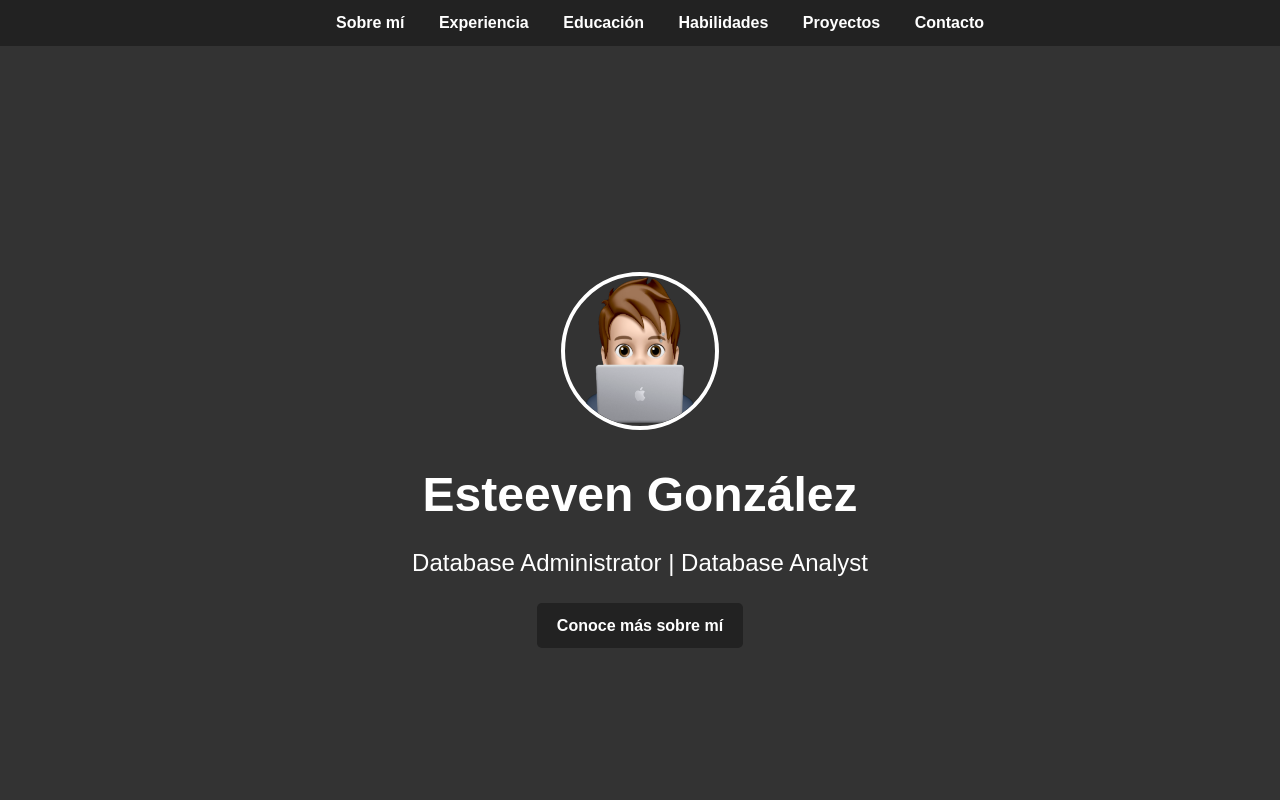
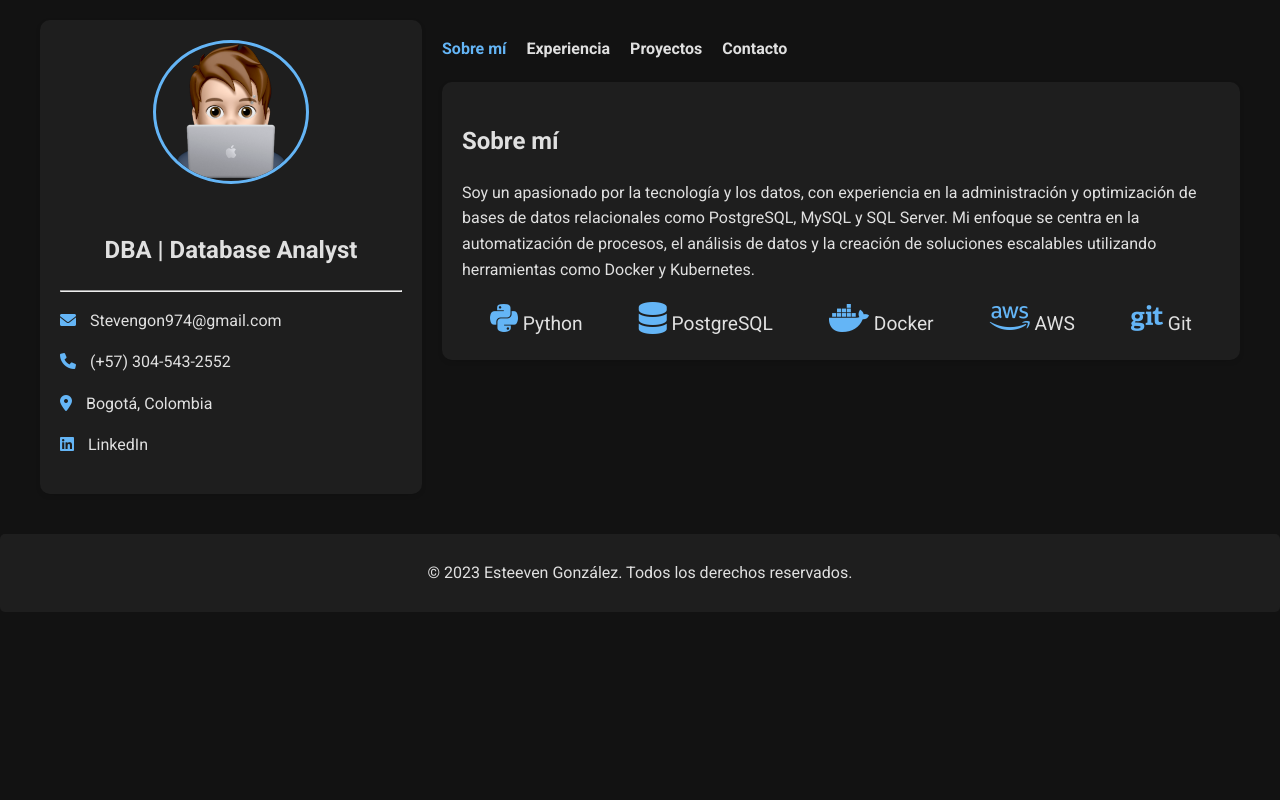
Before and after one commit to SrMelito/portfolio, a plain HTML site: page index.html in a window 1280 px wide. Shown: the top 800 px of the page. Drawn offline with nearby package versions, Linux system fonts and the light colour scheme; animation ran at ten frames a second.

Commit message:
base commit

```diff
--- a/index.html
+++ b/index.html
@@ -3,117 +3,111 @@
 <head>
   <meta charset="UTF-8">
   <meta name="viewport" content="width=device-width, initial-scale=1.0">
-    <title>Portafolio - Esteeven González</title>
+  <title>Esteeven González | Portafolio</title>
   <link rel="stylesheet" href="styles.css">
+  <link href="https://fonts.googleapis.com/css2?family=Roboto:wght@400;700&display=swap" rel="stylesheet">
+  <link rel="stylesheet" href="https://cdnjs.cloudflare.com/ajax/libs/font-awesome/6.0.0/css/all.min.css">
 </head>
 <body>
-    <header>
+  <div class="container">
+    <!-- Columna izquierda -->
+    <div class="left-column">
+      <img src="assets/profile.png" alt="Foto de Esteeven González" class="profile-img">
+      <h2>DBA | Database Analyst</h2>
+      <hr>
+      <div class="contact-info">
+        <p><i class="fas fa-envelope"></i> Stevengon974@gmail.com</p>
+        <p><i class="fas fa-phone"></i> (+57) 304-543-2552</p>
+        <p><i class="fas fa-map-marker-alt"></i> Bogotá, Colombia</p>
+        <p><i class="fab fa-linkedin"></i> <a href="https://www.linkedin.com/in/steven-gonzalez-274489216/" target="_blank">LinkedIn</a></p>
+      </div>
+    </div>
+
+    <!-- Columna derecha -->
+    <div class="right-column">
+      <!-- Navbar -->
       <nav>
         <ul>
-                <li><a href="#about">Sobre mí</a></li>
-                <li><a href="#experience">Experiencia</a></li>
-                <li><a href="#education">Educación</a></li>
-                <li><a href="#skills">Habilidades</a></li>
-                <li><a href="#projects">Proyectos</a></li>
-                <li><a href="#contact">Contacto</a></li>
+          <li><a href="#about" class="nav-link active">Sobre mí</a></li>
+          <li><a href="#experience" class="nav-link">Experiencia</a></li>
+          <li><a href="#projects" class="nav-link">Proyectos</a></li>
+          <li><a href="#contact" class="nav-link">Contacto</a></li>
         </ul>
       </nav>
-    </header>
 
-    <!-- Sección de portada -->
-    <section id="hero">
-        <div id="particles-js"></div> <!-- Contenedor de partículas -->
-        <div class="hero-content">
-            <img src="/images/profile.png" alt="Esteeven González" class="profile-image">
-            <h1>Esteeven González</h1>
-            <p>Database Administrator | Database Analyst </p>
-            <a href="#about" class="cta-button">Conoce más sobre mí</a>
+      <!-- Sección Sobre Mí -->
+      <section id="about" class="content-section active">
+        <h2>Sobre mí</h2>
+        <p>
+          Soy un apasionado por la tecnología y los datos, con experiencia en la administración y optimización de bases de datos relacionales como PostgreSQL, MySQL y SQL Server. Mi enfoque se centra en la automatización de procesos, el análisis de datos y la creación de soluciones escalables utilizando herramientas como Docker y Kubernetes.
+        </p>
+        <!-- Carrusel de habilidades -->
+        <div class="skills-carousel">
+          <div class="skill"><i class="fab fa-python"></i> Python</div>
+          <div class="skill"><i class="fas fa-database"></i> PostgreSQL</div>
+          <div class="skill"><i class="fab fa-docker"></i> Docker</div>
+          <div class="skill"><i class="fab fa-aws"></i> AWS</div>
+          <div class="skill"><i class="fab fa-git"></i> Git</div>
         </div>
       </section>
 
-
-    <section id="about">
-        <h2>Sobre mí</h2>
-        <p>Ingeniero en Telemática con más de 3 años de experiencia en análisis y gestión de datos, enfocado en el procesamiento, optimización y visualización de datos. Conocimientos sólidos en administración y mantenimiento de bases de datos relacionales, especializado en PostgreSQL. Experiencia en automatización de procesos usando Python y Shell scripting, desarrollo de ETL y creación de dashboards en Power BI. Habilidades en mejora del rendimiento de bases de datos, garantizando la disponibilidad de datos y optimizando recursos mediante análisis eficiente de datos e implementación de soluciones escalables en entornos Docker y Kubernetes.</p>
-    </section>
-
-    <section id="experience">
-        <h2>Experiencia Laboral</h2>
-        <div class="job">
+      <!-- Sección Experiencia -->
+      <section id="experience" class="content-section">
+        <h2>Experiencia</h2>
+        <div class="experience-item">
           <h3>Database Administrator | Mobiera</h3>
-            <p>April 2023 – Present</p>
+          <p>Abril 2023 – Presente</p>
           <ul>
-                <li>Gestión integral de bases de datos PostgreSQL, incluyendo administración, optimización, tuning y estrategias de alta disponibilidad.</li>
-                <li>Implementación de planes de backup, monitoreo y recuperación de datos.</li>
-                <li>Automatización de procesos usando Python y Shell scripting, permitiendo la generación eficiente de reportes y monitoreo de bases de datos a través de jobs programados con crontab.</li>
-                <li>Migración de infraestructura y soporte usando Docker y Kubernetes.</li>
+            <li>Gestión integral de bases de datos PostgreSQL.</li>
+            <li>Automatización de procesos con Python y Shell scripting.</li>
+            <li>Migración de infraestructura con Docker y Kubernetes.</li>
           </ul>
         </div>
-        <div class="job">
+        <div class="experience-item">
           <h3>Database Analyst | Alto</h3>
-            <p>February 2022 – March 2023</p>
+          <p>Febrero 2022 – Marzo 2023</p>
           <ul>
-                <li>Desarrollo e implementación de procesos ETL para el procesamiento eficiente de datos en MySQL y SQL Server.</li>
-                <li>Análisis y transformación de grandes volúmenes de datos usando Python.</li>
-                <li>Creación y mantenimiento de dashboards en Power BI para visualización estratégica de datos.</li>
-                <li>Ejecución de pruebas funcionales, de carga y estrés en aplicaciones a gran escala. Documentación técnica de flujos de trabajo y procedimientos.</li>
+            <li>Desarrollo de procesos ETL en MySQL y SQL Server.</li>
+            <li>Creación de dashboards en Power BI.</li>
+            <li>Análisis y transformación de datos con Python.</li>
           </ul>
         </div>
       </section>
 
-    <section id="education">
-        <h2>Educación</h2>
-        <div class="education-item">
-            <h3>Bachelor’s Degree in Telematics Engineering</h3>
-            <p>Universidad Distrital Francisco José de Caldas | April 2022 – December 2024</p>
+      <!-- Sección Proyectos -->
+      <section id="projects" class="content-section">
+        <h2>Proyectos</h2>
+        <div class="project-card">
+          <h3>Automatización de Reportes con Python</h3>
+          <p>Desarrollo de scripts en Python para la generación automática de reportes y monitoreo de bases de datos PostgreSQL.</p>
+          <a href="https://github.com/tu-usuario/proyecto1" target="_blank" class="btn">Ver en GitHub</a>
         </div>
-        <div class="education-item">
-            <h3>Associate Degree in Data Systematization</h3>
-            <p>Universidad Distrital Francisco José de Caldas | February 2018 – November 2021</p>
+        <div class="project-card">
+          <h3>Dashboard de Ventas en Power BI</h3>
+          <p>Creación de un dashboard interactivo para visualizar y analizar datos de ventas.</p>
+          <a href="https://ejemplo.com" target="_blank" class="btn">Ver proyecto</a>
         </div>
       </section>
 
-    <section id="skills">
-        <h2>Habilidades</h2>
+      <!-- Sección Contacto -->
+      <section id="contact" class="content-section">
+        <h2>Contacto</h2>
+        <p>¡No dudes en contactarme!</p>
         <ul>
-            <li><strong>Bases de datos:</strong> PostgreSQL, MySQL, SQL Server</li>
-            <li><strong>Programación & herramientas:</strong> Python, Power BI, Postman, Visual Studio (ETL)</li>
-            <li><strong>Automatización & contenedores:</strong> Docker, Kubernetes, Linux</li>
-            <li><strong>Control de versiones:</strong> GIT</li>
-            <li><strong>Herramientas de productividad & análisis:</strong> Microsoft Excel</li>
+          <li><strong>Teléfono:</strong> (+57) 304-543-2552</li>
+          <li><strong>Email:</strong> <a href="mailto:Stevengon974@gmail.com">Stevengon974@gmail.com</a></li>
+          <li><strong>LinkedIn:</strong> <a href="https://www.linkedin.com/in/steven-gonzalez-274489216/" target="_blank">Steven González</a></li>
         </ul>
       </section>
+    </div>
+  </div>
 
-    <section id="projects">
-        <h2>Proyectos</h2>
-        <div class="project">
-            <h3>Optimización de bases de datos PostgreSQL</h3>
-            <p>Implementación de estrategias de tuning y optimización en entornos de producción, mejorando el rendimiento y la disponibilidad de los datos.</p>
-        </div>
-        <div class="project">
-            <h3>Automatización de ETL con Python</h3>
-            <p>Desarrollo de scripts en Python para la automatización de procesos ETL, reduciendo el tiempo de procesamiento de datos en un 30%.</p>
-        </div>
-    </section>
-
-    <section id="contact">
-        <h2>Contacto</h2>
-        <p>Email: <a href="mailto:stevengon974@gmail.com">stevengon974@gmail.com</a></p>
-        <p>Teléfono: (+57) 304-543-2552</p>
-        <p>LinkedIn: <a href="https://www.linkedin.com/in/steven-gonzalez-274489216/" target="_blank">Steven González</a></p>
-    </section>
-
+  <!-- Pie de página -->
   <footer>
-        <p>© 2025 Esteeven González - Todos los derechos reservados</p>
+    <p>&copy; 2023 Esteeven González. Todos los derechos reservados.</p>
   </footer>
 
+  <!-- Script para interactividad -->
   <script src="script.js"></script>
-
-    <!-- particles.js CDN -->
-    <script src="https://cdn.jsdelivr.net/particles.js/2.0.0/particles.min.js"></script>
-    <script src="https://cdn.jsdelivr.net/particles.js/2.0.0/particles.min.js"></script>
-    <script src="js/particles.min.js"></script>
-    <script src="/script.js"></script>
-
 </body>
 </html>
--- a/script.js
+++ b/script.js
@@ -1,78 +1,12 @@
-document.addEventListener("DOMContentLoaded", function() {
-    console.log("Portfolio cargado correctamente");
-
-    // Verifica si particles.js está inicializando
-    particlesJS("particles-js", {
-        "particles": {
-            "number": {
-                "value": 80,
-                "density": {
-                    "enable": true,
-                    "value_area": 800
-                }
-            },
-            "color": {
-                "value": "#ffffff"
-            },
-            "shape": {
-                "type": "circle",
-                "stroke": {
-                    "width": 0,
-                    "color": "#000000"
-                }
-            },
-            "opacity": {
-                "value": 0.5,
-                "random": true,
-                "anim": {
-                    "enable": true,
-                    "speed": 1,
-                    "opacity_min": 0.1,
-                    "sync": false
-                }
-            },
-            "size": {
-                "value": 3,
-                "random": true,
-                "anim": {
-                    "enable": true,
-                    "speed": 40,
-                    "size_min": 0.1,
-                    "sync": false
-                }
-            },
-            "line_linked": {
-                "enable": true,
-                "distance": 150,
-                "color": "#ffffff",
-                "opacity": 0.4,
-                "width": 1
-            },
-            "move": {
-                "enable": true,
-                "speed": 6,
-                "direction": "none",
-                "random": false,
-                "straight": false,
-                "out_mode": "out",
-                "bounce": false,
-                "attract": {
-                    "enable": false
-                }
-            }
-        },
-        "interactivity": {
-            "detect_on": "canvas",
-            "events": {
-                "onhover": {
-                    "enable": true,
-                    "mode": "repulse"
-                },
-                "onclick": {
-                    "enable": true,
-                    "mode": "push"
-                }
-            }
-        }
+// Cambiar secciones al hacer clic en el navbar
+document.querySelectorAll('.nav-link').forEach(link => {
+    link.addEventListener('click', function (e) {
+      e.preventDefault();
+      // Remover la clase 'active' de todos los enlaces y secciones
+      document.querySelectorAll('.nav-link').forEach(l => l.classList.remove('active'));
+      document.querySelectorAll('.content-section').forEach(section => section.classList.remove('active'));
+      // Agregar 'active' al enlace y sección seleccionados
+      this.classList.add('active');
+      document.querySelector(this.getAttribute('href')).classList.add('active');
     });
-});
+  });
--- a/styles.css
+++ b/styles.css
@@ -1,123 +1,156 @@
+/* Colores principales */
+:root {
+  --background-dark: #121212; /* Fondo oscuro más intenso */
+  --text-light: #e0e0e0; /* Texto claro, un poco más suave */
+  --primary-color: #64b5f6; /* Azul claro para resaltar */
+  --secondary-color: #1e1e1e; /* Gris oscuro para detalles */
+  --card-background: #1e1e1e; /* Fondo de tarjetas */
+  --border-color: #333; /* Color de bordes más suave */
+}
+
 /* Estilos generales */
 body {
-  font-family: Arial, sans-serif;
+  font-family: 'Roboto', sans-serif;
   margin: 0;
   padding: 0;
-  background-color: #f4f4f4;
-  color: #333;
   line-height: 1.6;
+  color: var(--text-light);
+  background-color: var(--background-dark);
 }
 
-/* Estilos del header */
-header {
-  background-color: #222;
-  color: white;
-  padding: 10px 20px;
-  position: fixed;
-  width: 100%;
-  top: 0;
-  z-index: 1000;
+.container {
+  display: flex;
+  max-width: 1200px;
+  margin: 0 auto;
+  padding: 20px;
 }
 
-header nav ul {
-  list-style: none;
-  padding: 0;
-  margin: 0;
+.left-column {
+  width: 30%;
+  background-color: var(--card-background);
+  padding: 20px;
+  border-radius: 10px;
+  box-shadow: 0 2px 5px rgba(0, 0, 0, 0.1);
   text-align: center;
 }
 
-header nav ul li {
-  display: inline;
-  margin: 0 15px;
+.right-column {
+  width: 70%;
+  margin-left: 20px;
 }
 
-header nav ul li a {
-  color: white;
-  text-decoration: none;
-  font-weight: bold;
+.profile-img {
+  width: 150px;
+  border-radius: 50%;
+  margin-bottom: 20px;
+  border: 3px solid var(--primary-color);
 }
 
-header nav ul li a:hover {
+.contact-info {
+  text-align: left;
+}
+
+.contact-info i {
+  margin-right: 10px;
+  color: var(--primary-color);
+}
+
+.contact-info a {
+  color: var(--text-light);
+  text-decoration: none;
+}
+
+.contact-info a:hover {
   text-decoration: underline;
 }
 
-/* Estilos de las secciones (about, experience, education, skills, projects, contact) */
-section {
-  padding: 60px 20px;
-  margin: 0;
-  background: white;
-}
-
-section h2 {
-  margin-top: 0;
-  font-size: 2em;
-  color: #222;
-}
-
-/* Estilos del footer */
-footer {
-  text-align: center;
-  background: #222;
-  color: white;
-  padding: 20px;
-}
-/* Estilos del fondo de partículas */
-#particles-js {
-  position: absolute;
-  top: 0;
-  left: 0;
-  width: 100%;
-  height: 100%;
-  z-index: -1; /* Esto asegura que esté detrás del contenido */
-}
-/* Estilos de la sección de portada (hero) */
-#hero {
-  height: 100vh;
+nav ul {
+  list-style: none;
   display: flex;
-  justify-content: center;
-  align-items: center;
-  text-align: center;
-  position: relative;
-  overflow: hidden;
-  color: white;
-  background-color: #333; /* Fondo oscuro para contraste */
-}
-
-.hero-content {
-  position: relative;
-  z-index: 2;
-  max-width: 600px;
-}
-
-.profile-image {
-  width: 150px;
-  height: 150px;
-  border-radius: 50%;
-  border: 4px solid white;
+  justify-content: flex-start;
+  padding: 0;
   margin-bottom: 20px;
 }
 
-#hero h1 {
-  font-size: 3em;
-  margin: 0;
+nav ul li {
+  margin-right: 20px;
 }
 
-#hero p {
-  font-size: 1.5em;
-  margin: 10px 0 20px;
+nav ul li a {
+  text-decoration: none;
+  color: var(--text-light);
+  font-weight: bold;
+  transition: color 0.3s;
 }
 
-.cta-button {
+nav ul li a.active,
+nav ul li a:hover {
+  color: var(--primary-color);
+}
+
+.content-section {
+  display: none;
+  background-color: var(--card-background);
+  padding: 20px;
+  border-radius: 10px;
+  box-shadow: 0 2px 5px rgba(0, 0, 0, 0.1);
+  margin-bottom: 20px;
+}
+
+.content-section.active {
+  display: block;
+}
+
+.skills-carousel {
+  display: flex;
+  justify-content: space-around;
+  margin-top: 20px;
+}
+
+.skill {
+  text-align: center;
+  font-size: 1.2rem;
+  color: var(--text-light);
+}
+
+.skill i {
+  font-size: 2rem;
+  color: var(--primary-color);
+}
+
+.experience-item,
+.project-card {
+  background-color: var(--secondary-color);
+  padding: 15px;
+  border-radius: 5px;
+  margin-bottom: 15px;
+  border: 1px solid var(--border-color);
+}
+
+.experience-item h3,
+.project-card h3 {
+  color: var(--primary-color);
+}
+
+.btn {
   display: inline-block;
   padding: 10px 20px;
-  background-color: #222;
-  color: white;
+  background-color: var(--primary-color);
+  color: var(--text-light);
+  border-radius: 5px;
   text-decoration: none;
-  border-radius: 5px;
-  font-weight: bold;
-  transition: background-color 0.3s ease;
+  transition: background-color 0.3s;
 }
 
-.cta-button:hover {
-  background-color: #444;
+.btn:hover {
+  background-color: #42a5f5; /* Un tono más claro de azul */
 }
+
+footer {
+  text-align: center;
+  margin-top: 20px;
+  padding: 10px;
+  background-color: var(--secondary-color);
+  color: var(--text-light);
+  border-radius: 5px;
+}
```
Also changed, not shown: assets/profile.png (renamed from images/profile.png), images/profile.JPG (deleted), 1 other file. Lines whose indentation alone changed are shown as unchanged.
